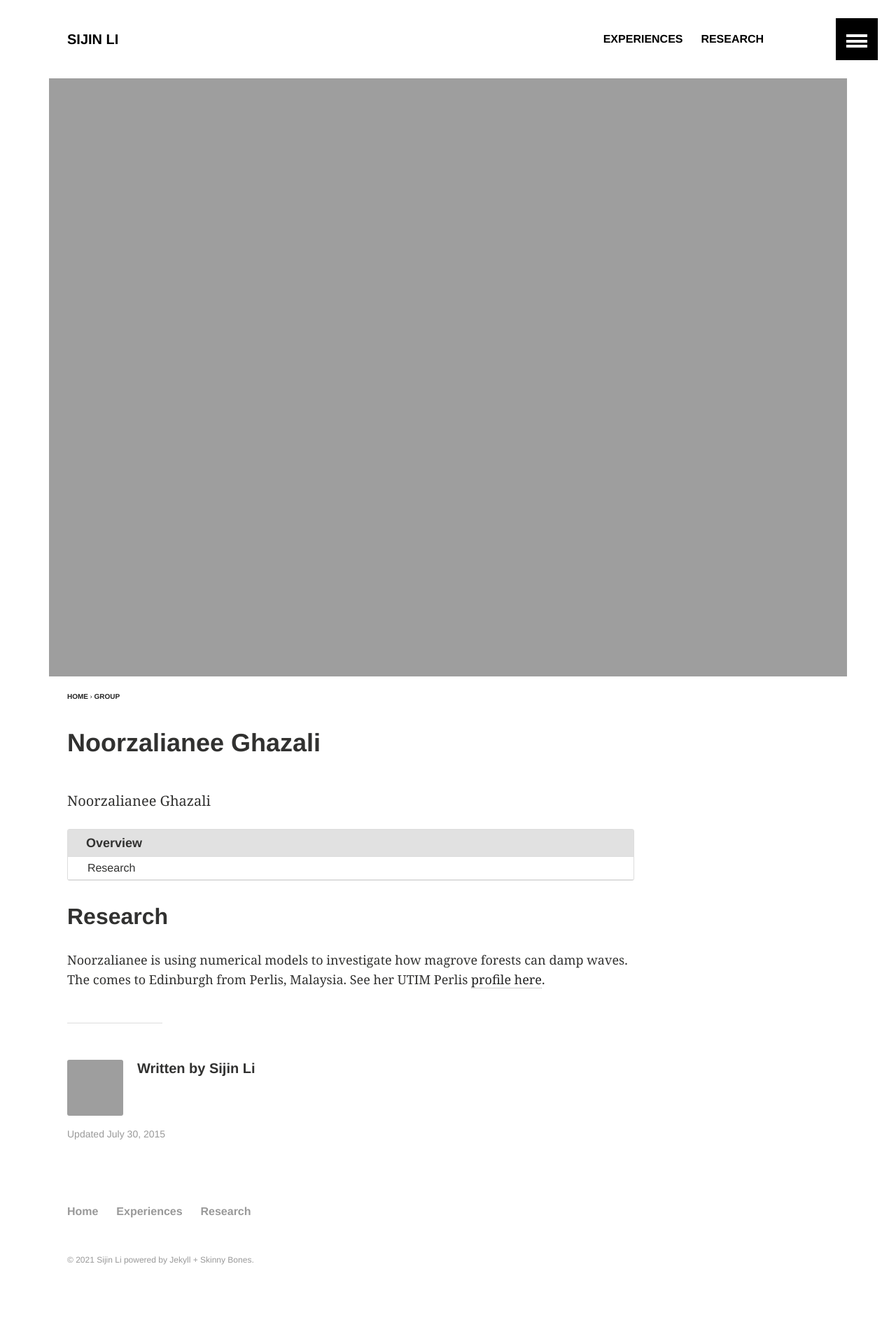
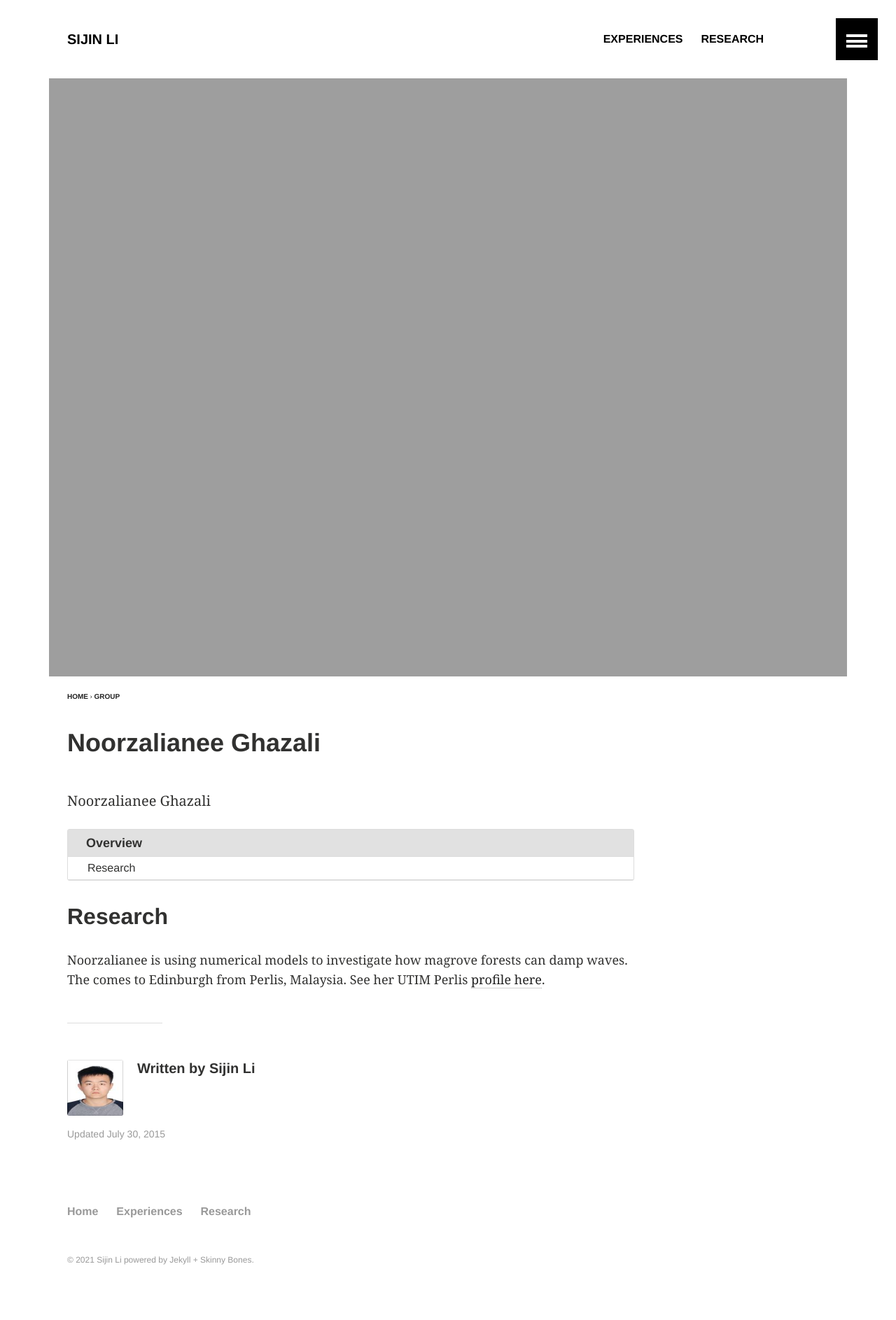
Before and after one commit to Sijin-Li/Sijin-Li.github.io, a Jekyll site: the page built from _posts/group/2015-07-05-Noorzalianee-Ghazali.md, in a window 1280 px wide. Shown: the whole page at 70% size. Built offline with Jekyll 4.4.1, drawn with Linux system fonts in a browser that asks for light colours.

Commit message:
Update _config.yml

```diff
--- a/_config.yml
+++ b/_config.yml
@@ -26,7 +26,7 @@ owner:
   name: Sijin Li
   email: lisijin1411@gmail.com
   twitter: sijili
-  avatar: Simon_Photo_160x160.jpg # 160x160 px image for author byline
+  avatar: Sijin_Li_160p.jpg # 160x160 px image for author byline
 
 # Some testing stuff
 author:
```
